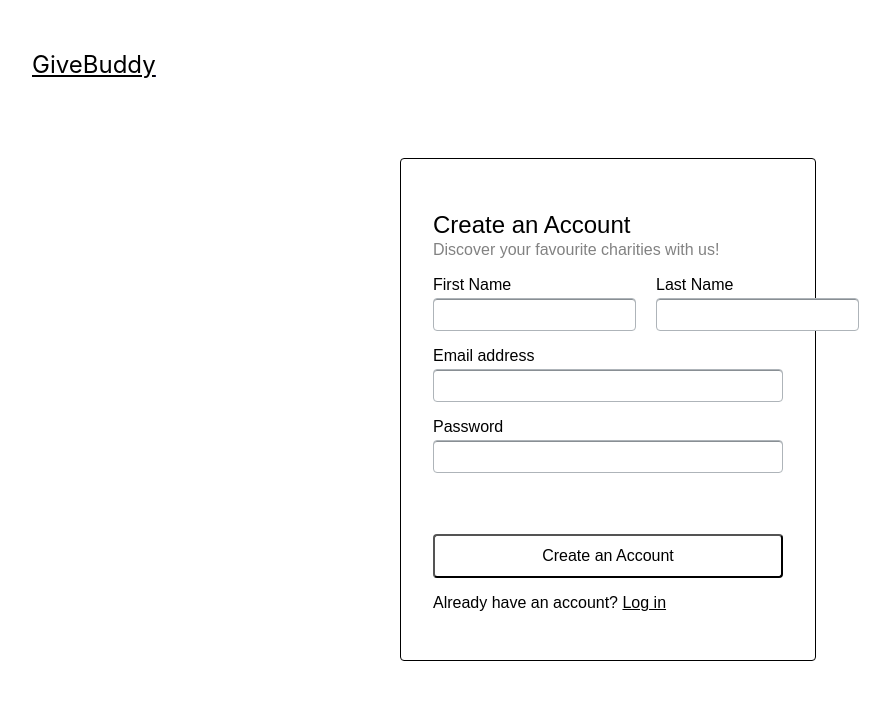
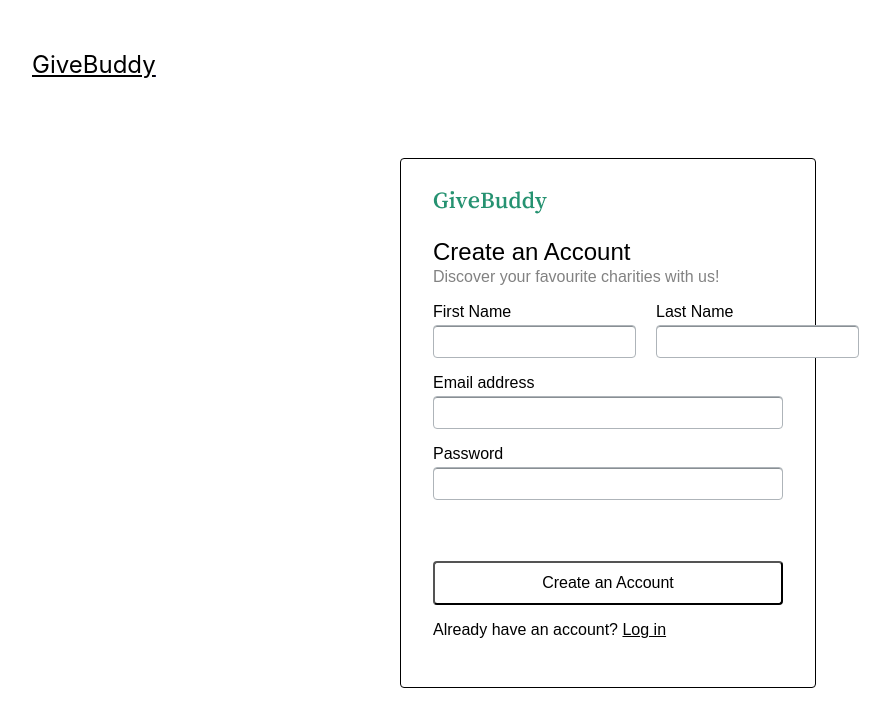
Before and after one commit to kerry918/give-buddy-frontend, a React (Create React App) app: page /signup in a window 1280 px wide. Shown: the top 726 px of the page, without its empty margins (32-922 px from the left). Built offline with nearby package versions, Linux system fonts and the light colour scheme; no server answers.

Commit message:
add logo to signup and login page

```diff
--- a/src/page/Login/Login.jsx
+++ b/src/page/Login/Login.jsx
@@ -6,6 +6,7 @@ import "./Login.css"
 import axios from "axios";
 import { API_URL } from "../../constants/url";
 import { useGiveBuddyStore } from '../../store/store';
+import Logo from "../../assets/GiveBuddylogo.png"
 
 const Login = () => {
     const navigate = useNavigate();
@@ -53,6 +54,7 @@ const Login = () => {
 
         <div id="login-page">
           <div id="login-container">
+            <img src={Logo}/>
             <p id="login-main-text">Log into Your Account</p>
             <p id="login-description">Discover your favourite charities with us!</p>
             <form id="login-form">
--- a/src/page/Signup/Signup.jsx
+++ b/src/page/Signup/Signup.jsx
@@ -7,6 +7,7 @@ import { useCreateUser } from '../../utils/utils';
 import axios from "axios";
 import { API_URL } from "../../constants/url";
 import { useGiveBuddyStore } from '../../store/store';
+import Logo from "../../assets/GiveBuddylogo.png"
 
 const Signup = () => {
     const navigate = useNavigate();
@@ -62,6 +63,7 @@ const Signup = () => {
 
       <div id="signup-page">
         <div id="signup-container">
+          <img src={Logo}/>
           <p id="signup-main-text">Create an Account</p>
           <p id="signup-description">Discover your favourite charities with us!</p>
           <form id="signup-form">
```
